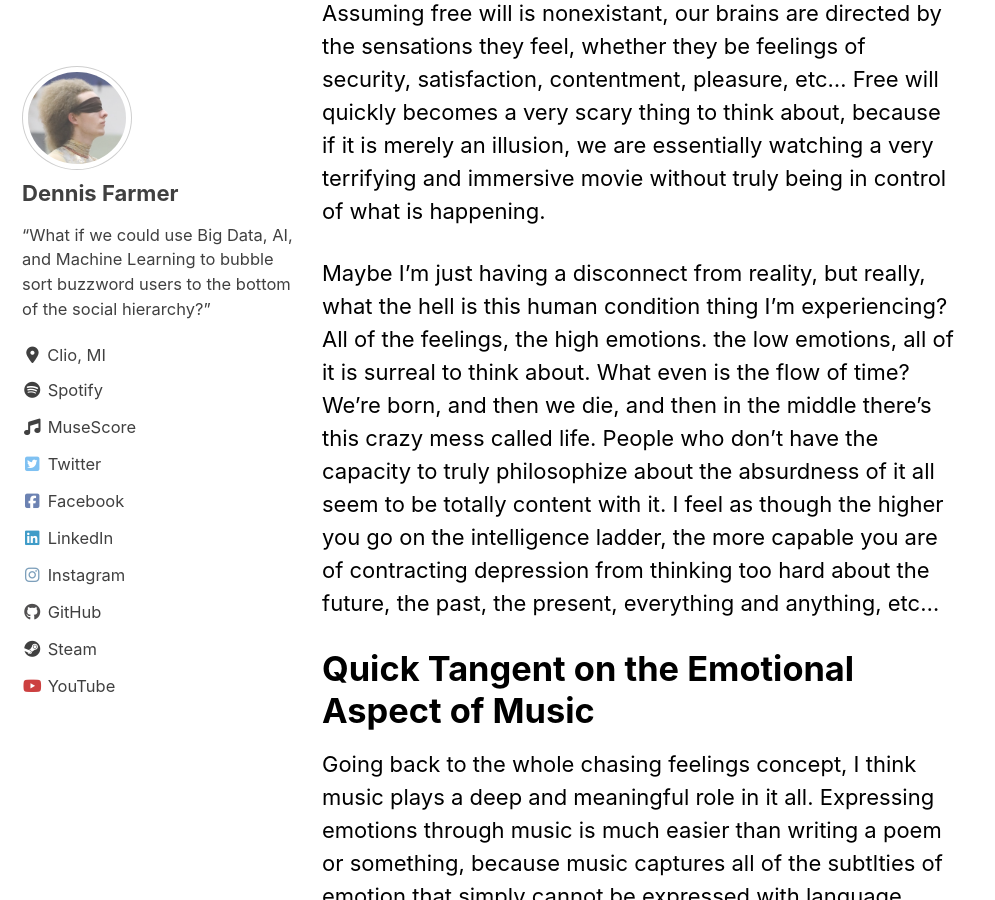
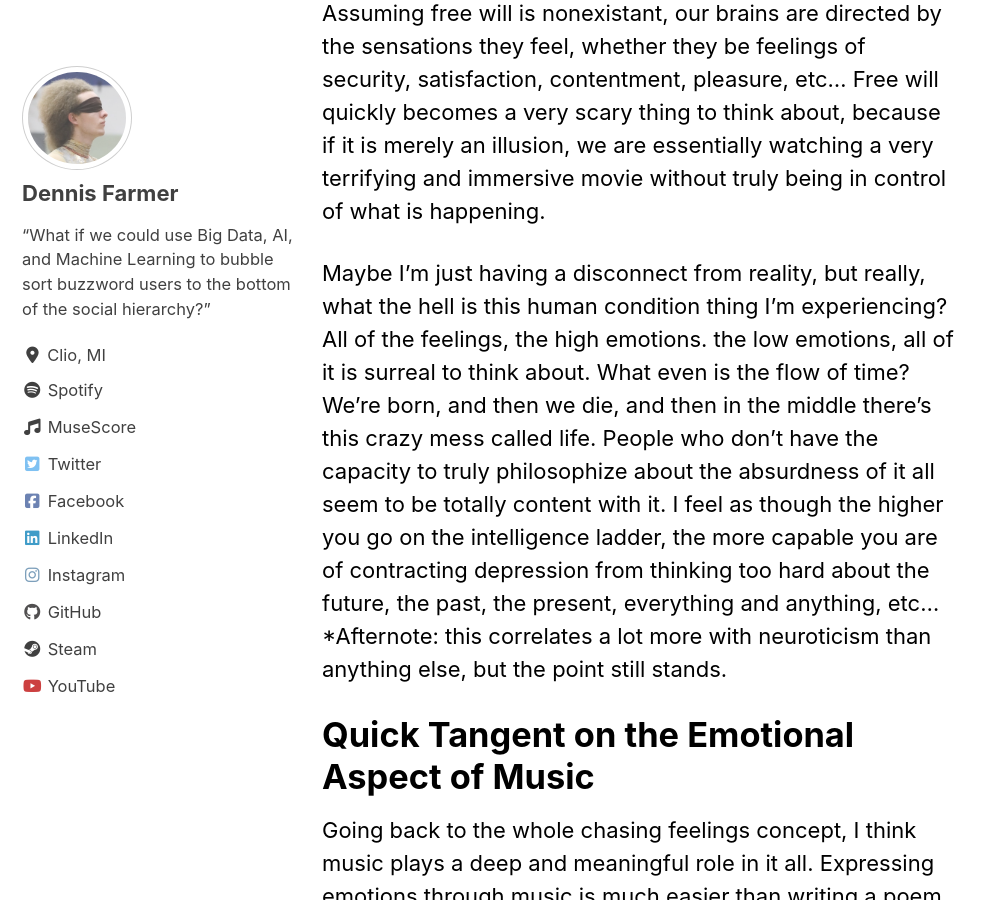
Before and after one commit to dennisfarmer/dennisfarmer.github.io, a Jekyll site: the page built from _posts/2020-07-17-a-pseudointellectuals-perspective-on-free-will.md, in a window 1280 px wide and 900 px high, scrolled down 773 px. Shown: the whole window, without its empty margins (0-995 px from the left). Built offline with Jekyll 4.4.1, drawn with Linux system fonts in a browser that asks for light colours; cached includes are drawn as plain includes; nearby versions of some CDN libraries; some of the changed text lies outside the part shown.

Commit message:
edited post to sound less narcissistic

```diff
--- a/_config.yml
+++ b/_config.yml
@@ -12,7 +12,7 @@
 
 
 github: [metadata]
-
+future: false
 
 theme                    : "minimal-mistakes-jekyll"
 # remote_theme           : "mmistakes/minimal-mistakes"
--- a/_posts/2020-07-17-a-pseudointellectuals-perspective-on-free-will.md
+++ b/_posts/2020-07-17-a-pseudointellectuals-perspective-on-free-will.md
@@ -11,7 +11,7 @@ excerpt: "An insight into our freedom of choice and how it doesn't actually exis
 
 Assuming free will is nonexistant, our brains are directed by the sensations they feel, whether they be feelings of security, satisfaction, contentment, pleasure, etc... Free will quickly becomes a very scary thing to think about, because if it is merely an illusion, we are essentially watching a very terrifying and immersive movie without truly being in control of what is happening.
 
-Maybe I'm just having a disconnect from reality, but really, what the hell is this human condition thing I'm experiencing? All of the feelings, the high emotions. the low emotions, all of it is surreal to think about. What even is the flow of time? We're born, and then we die, and then in the middle there's this crazy mess called life. People who don't have the capacity to truly philosophize about the absurdness of it all seem to be totally content with it. I feel as though the higher you go on the intelligence ladder, the more capable you are of contracting depression from thinking too hard about the future, the past, the present, everything and anything, etc...
+Maybe I'm just having a disconnect from reality, but really, what the hell is this human condition thing I'm experiencing? All of the feelings, the high emotions. the low emotions, all of it is surreal to think about. What even is the flow of time? We're born, and then we die, and then in the middle there's this crazy mess called life. People who don't have the capacity to truly philosophize about the absurdness of it all seem to be totally content with it. I feel as though the higher you go on the intelligence ladder, the more capable you are of contracting depression from thinking too hard about the future, the past, the present, everything and anything, etc... \*Afternote: this correlates a lot more with neuroticism than anything else, but the point still stands.
 
 # Quick Tangent on the Emotional Aspect of Music
 
```
Also changed, not shown: _posts/2020-08-14-calculus-is-not-that-difficult.md (added, +20 -0 lines), blogimages/004_calculus_is_not_that_difficult/header (copy 1).jpg (added), blogimages/004_calculus_is_not_that_difficult/header.jpg (added).
